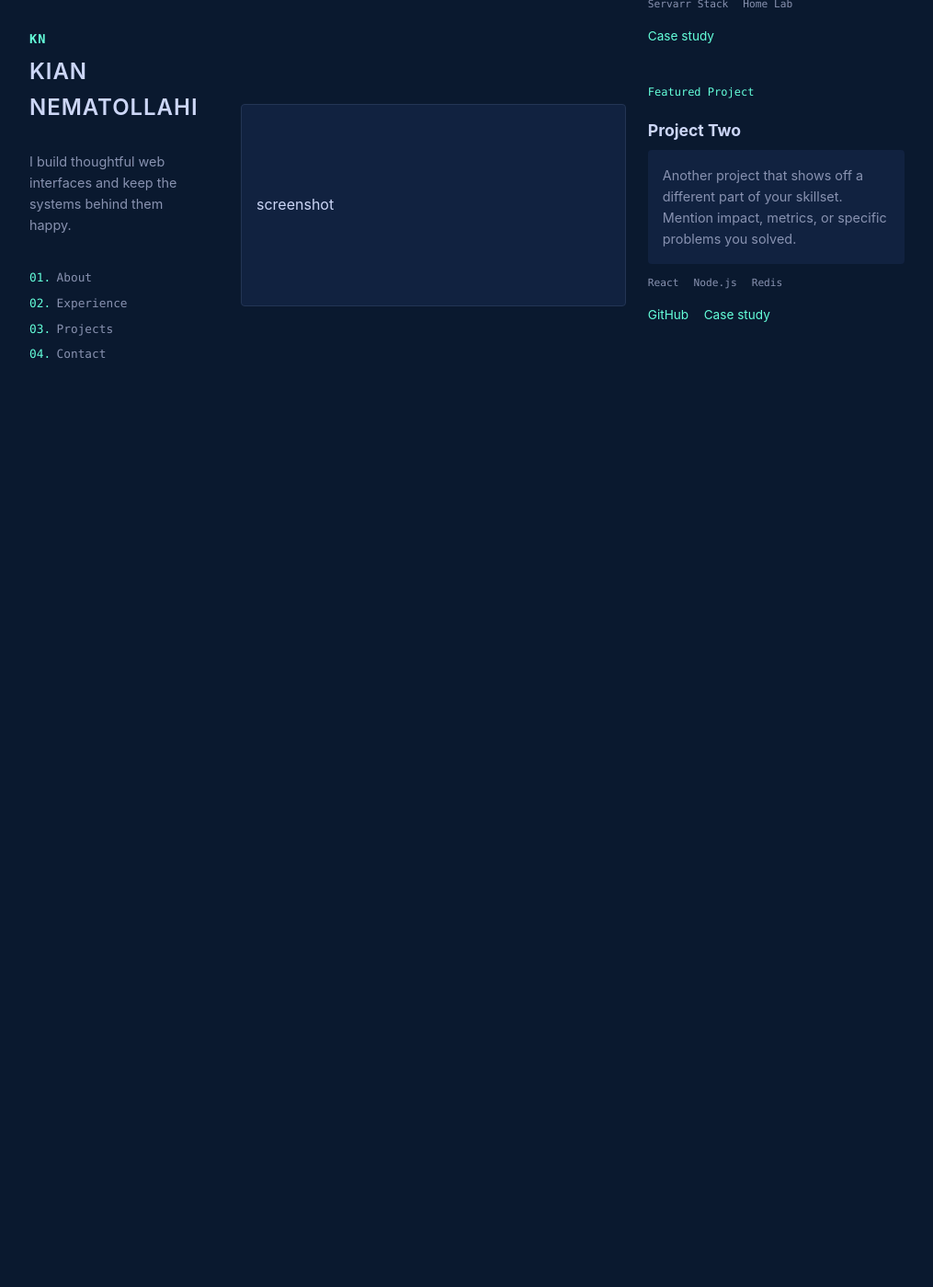
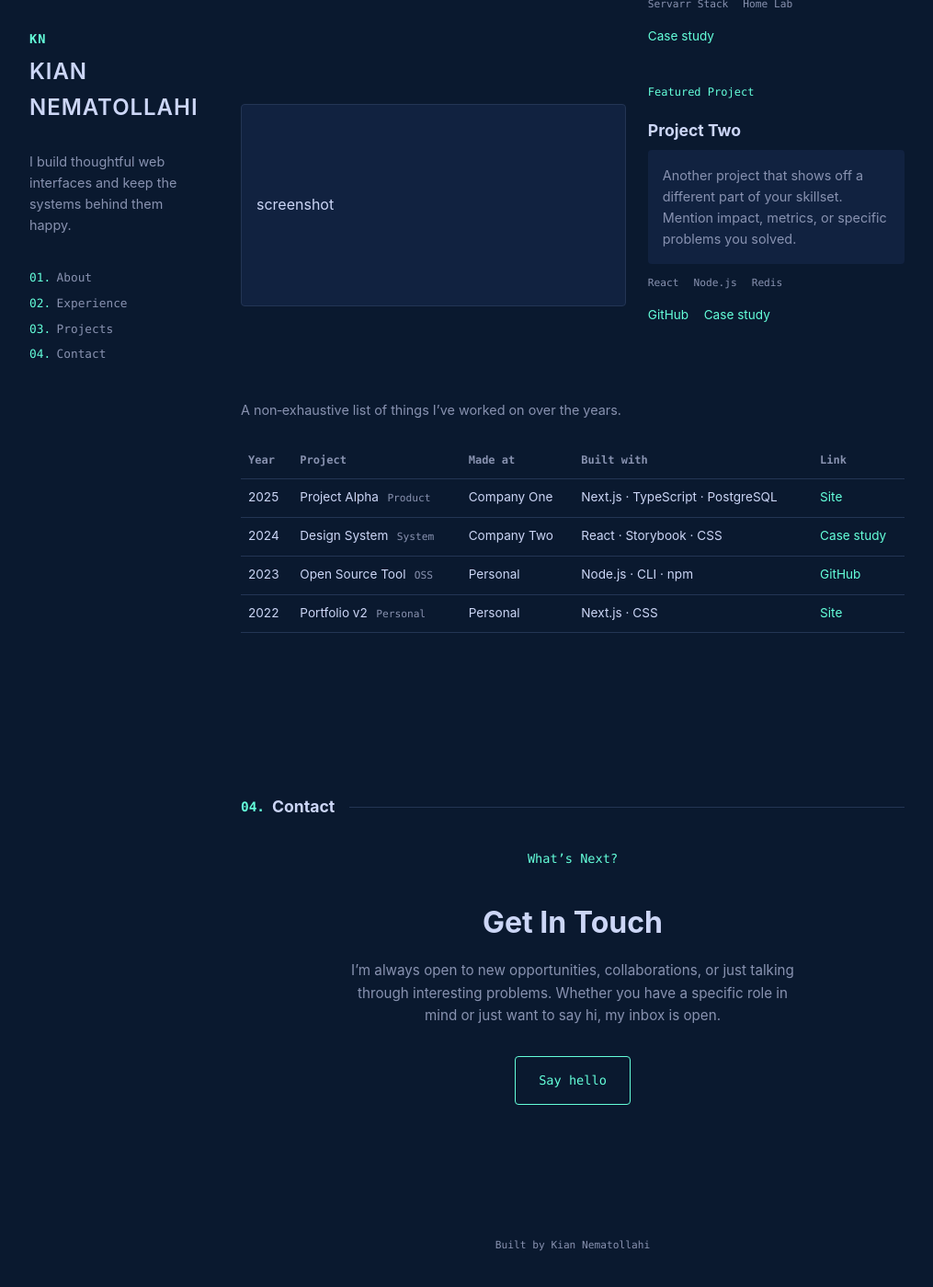
Before and after one commit to nemat777/nemat777.github.io, a Jekyll site: the page testing.html, which Jekyll copies as it is, in a window 1280 px wide and 1400 px high, scrolled down 2415 px. Shown: the whole window at 92% size, without its empty margins (132-1147 px from the left). Built offline with Jekyll 4.4.1, drawn with Linux system fonts in a browser that asks for light colours; before the commit the page ends 2993 px from its top, so only the background shows below that.

Commit message:
Update testing.html

```diff
--- a/testing.html
+++ b/testing.html
@@ -820,7 +820,7 @@
           </div>
         </section>
 
-        <!-- PROJECTS: featured + archive + media server -->
+        <!-- PROJECTS -->
         <section id="projects">
           <h2 class="section-title"><span>03.</span>Projects</h2>
 
@@ -931,4 +931,134 @@
                 </div>
               </div>
               <div class="project-thumb">
-                <div class="project-thumb-inner">screenshot
+                <div class="project-thumb-inner">screenshot</div>
+              </div>
+            </article>
+          </div>
+
+          <!-- Archive inside Projects -->
+          <div>
+            <p class="archive-intro">
+              A non‑exhaustive list of things I’ve worked on over the years.
+            </p>
+            <table class="archive-table">
+              <thead>
+                <tr>
+                  <th>Year</th>
+                  <th>Project</th>
+                  <th>Made at</th>
+                  <th>Built with</th>
+                  <th>Link</th>
+                </tr>
+              </thead>
+              <tbody>
+                <tr>
+                  <td>2025</td>
+                  <td class="archive-title">
+                    Project Alpha <span>Product</span>
+                  </td>
+                  <td>Company One</td>
+                  <td>Next.js · TypeScript · PostgreSQL</td>
+                  <td><a href="#">Site</a></td>
+                </tr>
+                <tr>
+                  <td>2024</td>
+                  <td class="archive-title">
+                    Design System <span>System</span>
+                  </td>
+                  <td>Company Two</td>
+                  <td>React · Storybook · CSS</td>
+                  <td><a href="#">Case study</a></td>
+                </tr>
+                <tr>
+                  <td>2023</td>
+                  <td class="archive-title">
+                    Open Source Tool <span>OSS</span>
+                  </td>
+                  <td>Personal</td>
+                  <td>Node.js · CLI · npm</td>
+                  <td><a href="#">GitHub</a></td>
+                </tr>
+                <tr>
+                  <td>2022</td>
+                  <td class="archive-title">
+                    Portfolio v2 <span>Personal</span>
+                  </td>
+                  <td>Personal</td>
+                  <td>Next.js · CSS</td>
+                  <td><a href="#">Site</a></td>
+                </tr>
+              </tbody>
+            </table>
+          </div>
+        </section>
+
+        <!-- CONTACT -->
+        <section id="contact">
+          <h2 class="section-title"><span>04.</span>Contact</h2>
+          <div class="contact">
+            <div class="contact-kicker">What’s Next?</div>
+            <h3 class="contact-title">Get In Touch</h3>
+            <p class="contact-body">
+              I’m always open to new opportunities, collaborations, or just talking through interesting
+              problems. Whether you have a specific role in mind or just want to say hi, my inbox is open.
+            </p>
+            <a class="contact-cta" href="mailto:you@example.com">Say hello</a>
+          </div>
+        </section>
+
+        <footer>
+          <div>Built by Kian Nematollahi</div>
+        </footer>
+      </div>
+    </div>
+  </main>
+
+  <script>
+    (function () {
+      const light = document.querySelector('.cursor-light');
+      if (!light) return;
+
+      let targetX = window.innerWidth / 2;
+      let targetY = window.innerHeight / 2;
+      let currentX = targetX;
+      let currentY = targetY;
+      const ease = 0.18;
+      let hasMoved = false;
+
+      function onMouseMove(e) {
+        targetX = e.clientX;
+        targetY = e.clientY;
+
+        if (!hasMoved) {
+          hasMoved = true;
+          light.style.opacity = '1';
+        }
+      }
+
+      window.addEventListener('mousemove', onMouseMove);
+
+      function animate() {
+        currentX += (targetX - currentX) * ease;
+        currentY += (targetY - currentY) * ease;
+
+        light.style.left = currentX + 'px';
+        light.style.top = currentY + 'px';
+
+        requestAnimationFrame(animate);
+      }
+
+      animate();
+
+      window.addEventListener('mouseleave', () => {
+        light.style.opacity = '0';
+        hasMoved = false;
+      });
+
+      window.addEventListener('mouseenter', () => {
+        // will fade in on first mousemove
+      });
+    })();
+  </script>
+</body>
+</html>
```
Also changed, not shown: other parts of testing.html (+1 -1 lines).
